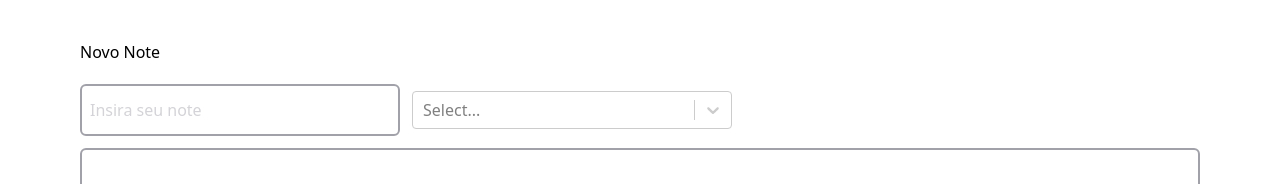
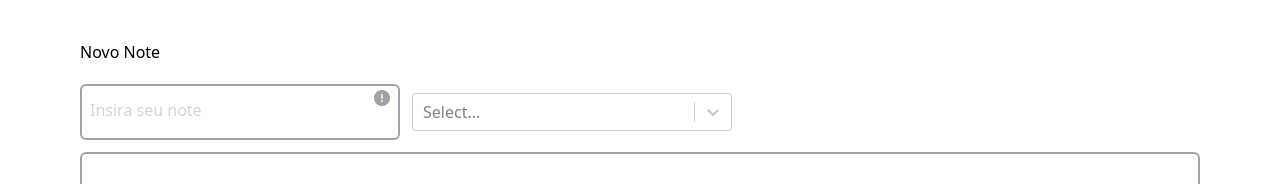
Before and after one commit to kiq17/react-typescript-notes, a React (Vite) app: page /new in a window 1280 px wide. Shown: the top 184 px of the page. Built offline with nearby package versions, Linux system fonts and the light colour scheme.

Commit message:
input component corrections

```diff
--- a/package.json
+++ b/package.json
@@ -9,6 +9,7 @@
   },
   "dependencies": {
     "@radix-ui/react-dialog": "^1.0.3",
+    "@radix-ui/react-popover": "^1.0.5",
     "clsx": "^1.2.1",
     "react": "^18.0.0",
     "react-dom": "^18.0.0",
--- a/src/app/components/Form.tsx
+++ b/src/app/components/Form.tsx
@@ -40,6 +40,9 @@ export const Form = ({ onCreateNote, onAddTag, avaliableTags }: FormProps) => {
                     label="Insira seu note"
                     handleOnChange={value => setNote(value)}
                     value={note}
+                    explanation={true}
+                    titleExplanation="Criação Note"
+                    textExplanation="Para criar uma note o nome dever ter tamanho máximo de 100 carecteres. Certifique-se do que foi escrito antes de salvar."
                 />
                 <CreatableReactSelect className="w-80 h-13"
                     onCreateOption={(label: string) => {
--- a/src/app/components/Home.tsx
+++ b/src/app/components/Home.tsx
@@ -78,6 +78,7 @@ export const Home = ({ avaliableTags, allNotesTags, onDeleteTag, onUpdateTag }:
                     label="Digite uma palavra"
                     value={inputValue}
                     handleOnChange={value => setInputvalue(value)}
+                    explanation={false}
                 />
                 <ReactSelect className="w-80 h-13"
                     value={selectedTags.map(tag => {
--- a/src/shared/components/Input.tsx
+++ b/src/shared/components/Input.tsx
@@ -1,4 +1,5 @@
 import { useRef } from "react";
+import * as PopOver from "@radix-ui/react-popover";
 
 interface InputProps {
     label: string
@@ -6,9 +7,12 @@ interface InputProps {
     value: string
     errorText?: string
     className?: string
+    explanation?: boolean
+    textExplanation?: string
+    titleExplanation?: string
 }
 
-export const Input = ({ label, handleOnChange, value, errorText, className }: InputProps) => {
+export const Input = ({ label, handleOnChange, value, errorText, className, explanation, textExplanation, titleExplanation }: InputProps) => {
     const inputRef = useRef<HTMLInputElement>(null);
 
     return (
@@ -16,11 +20,23 @@ export const Input = ({ label, handleOnChange, value, errorText, className }: In
             className={`${className} input-box relative w-80 transition-all h-13 rounded-md cursor-text border-2 border-zinc-400`}
             onClick={() => inputRef.current?.focus()}>
 
-            <input ref={inputRef} className="w-full relative top-4 peer outline-none border-none p-2 h-5 placeholder-transparent text-zinc-500 bg-transparent" type="text" name="note" placeholder="a" autoComplete="off" onChange={e=> handleOnChange(e.target.value)} value={value} />
+            <input ref={inputRef} className="w-full relative top-5 peer outline-none border-none p-2 h-7 placeholder-transparent text-zinc-500 bg-transparent" type="text" name="note" placeholder="a" autoComplete="off" onChange={e => handleOnChange(e.target.value)} value={value} />
 
-            <label className="transition-all relative bottom-7 left-2 peer-focus:text-blue-300 text-sm text-zinc-300 pointer-events-none peer-focus:bottom-7 peer-focus:text-sm peer-placeholder-shown:bottom-3 peer-placeholder-shown:text-base" htmlFor="note">
+            <label className="transition-all relative bottom-7 left-2 peer-focus:text-blue-300 text-sm text-zinc-300 pointer-events-none peer-focus:bottom-7 peer-focus:text-sm peer-placeholder-shown:bottom-4 peer-placeholder-shown:text-base" htmlFor="note">
                 {label}
             </label>
+            {explanation && <PopOver.Root>
+                <PopOver.Trigger asChild>
+                    <i className="fa-solid fa-circle-exclamation absolute top-1 right-2 cursor-pointer text-zinc-400" id="icon"></i>
+                </PopOver.Trigger>
+                <PopOver.Portal>
+                    <PopOver.Content className="w-56 h-max bg-zinc-700 rounded-md p-3 z-[1000] data-[state='closed']:animate-hide data-[state='open']:animate-show">
+                        <h3 className="text-white text-base font-bold mb-1">{titleExplanation}</h3>
+                        <p className="text-white text-sm">{textExplanation}</p>
+                        <PopOver.Arrow className="fill-black" />
+                    </PopOver.Content>
+                </PopOver.Portal>
+            </PopOver.Root>}
             {errorText && <p className="absolute -bottom-6 left-2 text-rose-500 text-sm">{errorText}</p>}
         </div>
     );
--- a/tailwind.config.js
+++ b/tailwind.config.js
@@ -11,6 +11,10 @@ module.exports = {
                 hide: {
                     from: { opacity: 1 },
                     to: { opacity: 0 },
+                },
+                show: {
+                    from: { opacity: 0 },
+                    to: { opacity: 1 },
                 },
                 slideIn: {
                     from: { transform: "translateX(calc(100% + 10px))" },
@@ -30,7 +34,8 @@ module.exports = {
                 }
             },
             animation: {
-                hide: "hide 100ms ease-in",
+                hide: "hide 300ms ease-in-out",
+                show: "show 300ms ease-in-out",
                 slideIn: "slideIn 150ms cubic-bezier(0.16, 1, 0.3, 1)",
                 swipeOut: "swipeOut 100ms ease-out",
                 down: "down 300ms ease-in-out",
```
Also changed, not shown: 2 other files (tests, documents, lock files or other folders).
